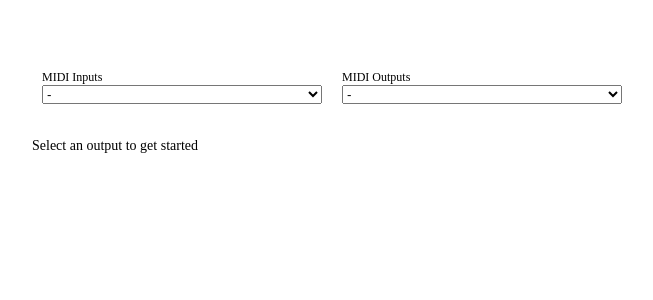
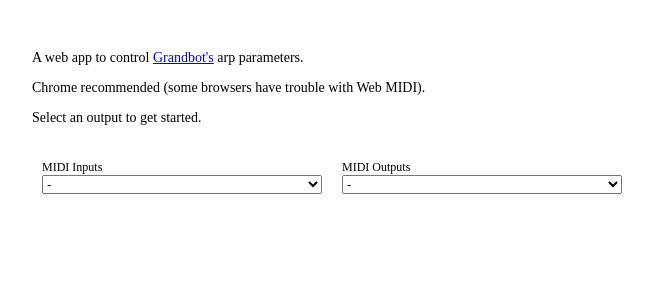
Before and after one commit to handeyeco/grandbot-web-controller, a React (Vite) app: page / in a window 1280 px wide. Shown: the top 300 px of the page, without its empty margins (308-961 px from the left). Built offline with nearby package versions, Linux system fonts and the light colour scheme.

Commit message:
add swing

```diff
--- a/src/App.css
+++ b/src/App.css
@@ -14,10 +14,13 @@ button {
   margin: 1rem;
 }
 
-.grid {
+.container {
   font-size: 1.4rem;
   max-width: 600px;
   margin: 5rem auto;
+}
+
+.grid {
   display: grid;
   grid-template-columns: 1fr 1fr;
 }
--- a/src/App.tsx
+++ b/src/App.tsx
@@ -140,6 +140,12 @@ function App() {
   }
 
   return (
+    <div className="container">
+      <div>
+        <p>A web app to control <a href="https://github.com/handeyeco/Grandbot" target="_blank">Grandbot's</a> arp parameters.</p>
+        <p>Chrome recommended (some browsers have trouble with Web MIDI).</p>
+        <p>Select an output to get started.</p>
+      </div>
       <div className="grid">
         <label>
           MIDI Inputs
@@ -179,7 +185,7 @@ function App() {
           </select>
         </label>
 
-      {output ? (
+        {output && (
           <>
             {sequenceControls.map((e) => {
               return (
@@ -209,9 +215,8 @@ function App() {
               );
             })}
           </>
-      ) : (
-        <p>Select an output to get started</p>
         )}
+      </div>
     </div>
   );
 }
--- a/src/control-data.ts
+++ b/src/control-data.ts
@@ -12,6 +12,12 @@ export const initialGlobalControls: ReadonlyArray<Omit<CCControl, "value">> = [
     cc: 15,
     initialValue: 0,
     gbDisplay: "ot",
+  },
+  {
+    name: "Swing",
+    cc: 115,
+    initialValue: 0,
+    gbDisplay: "SG",
   },
   {
     name: "Speaker",
```
Also changed, not shown: 1 other file (tests, documents, lock files or other folders). Lines whose indentation alone changed are shown as unchanged.
